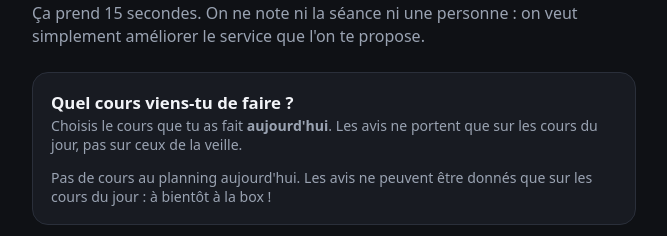
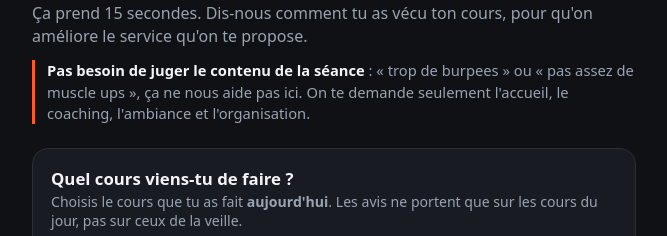
Before and after one commit to Bouch4/AVIS-COURS, a plain HTML site: page index.html in a window 1280 px wide. Shown: the part 122-358 px from the top of the page, without its empty margins (306-973 px from the left). Drawn offline with Linux system fonts and the light colour scheme.

Commit message:
Update index.html

```diff
--- a/index.html
+++ b/index.html
@@ -24,6 +24,8 @@
   .intro { color: var(--muted); margin: 0 0 24px; line-height: 1.45; }
   .anon { display: inline-block; font-size: .85rem; color: var(--accent);
     background: var(--accent-soft); padding: 4px 10px; border-radius: 99px; margin-bottom: 10px; }
+    .note-contenu { margin: -12px 0 24px; font-size: .92rem; border-left: 3px solid var(--accent); padding-left: 12px; }
+  .note-contenu strong { color: var(--text); }
   section.block { background: var(--card); border: 1px solid var(--line);
     border-radius: 16px; padding: 18px; margin-bottom: 14px; }
   h2 { font-size: 1.05rem; margin: 0 0 2px; }
@@ -96,8 +98,8 @@
   <div id="form">
     <span class="anon">🔒 100 % anonyme</span>
     <h1>Ton avis sur le cours</h1>
-    <p class="intro">Ça prend 15 secondes. On ne note ni la séance ni une personne : on veut simplement améliorer le service que l'on te propose.</p>
-
+    <p class="intro">Ça prend 15 secondes. Dis-nous comment tu as vécu ton cours, pour qu'on améliore le service qu'on te propose.</p>
+    <p class="intro note-contenu"><strong>Pas besoin de juger le contenu de la séance</strong> : « trop de burpees » ou « pas assez de muscle ups », ça ne nous aide pas ici. On te demande seulement l'accueil, le coaching, l'ambiance et l'organisation.</p>
     <section class="block">
       <h2>Quel cours viens-tu de faire ?</h2>
       <p class="sub">Choisis le cours que tu as fait <strong>aujourd'hui</strong>. Les avis ne portent que sur les cours du jour, pas sur ceux de la veille.</p>
```
